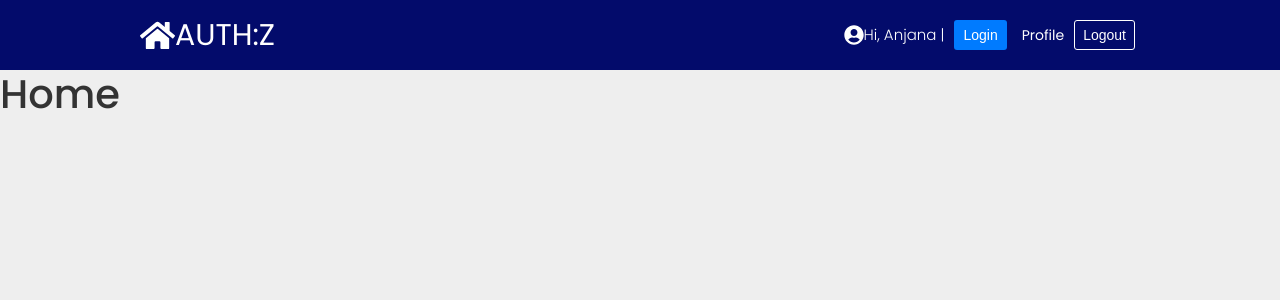
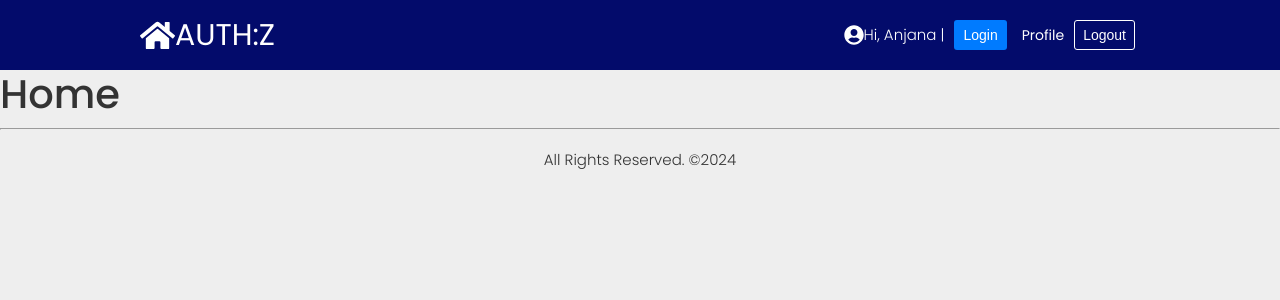
Before and after one commit to AnjanaTinush/Authentication-Mern, a React (Create React App) app in the folder frontend/: page / in a window 1280 px wide. Shown: the top 300 px of the page. Built offline with nearby package versions, Linux system fonts and the light colour scheme.

Commit message:
create Footer

```diff
--- /dev/null
+++ b/frontend/src/components/footer/Footer.js
@@ -0,0 +1,14 @@
+import React from 'react'
+
+const Footer = () => {
+  return (
+    <>
+      <hr className='--color-dark'/>
+      <div className='--flex-center --py2 --bg-grey'>
+        <p>All Rights Reserved. &copy;2024</p>
+      </div>
+    </>
+  )
+}
+
+export default Footer
--- a/frontend/src/pages/home/Home.js
+++ b/frontend/src/pages/home/Home.js
@@ -1,11 +1,13 @@
 import React from 'react'
 import Header from '../../components/header/Header'
+import Footer from '../../components/footer/Footer'
 
 function Home() {
   return (
     <div>
         <Header/>
         <h1>Home</h1>
+        <Footer/>
     </div>
   )
 }
```
